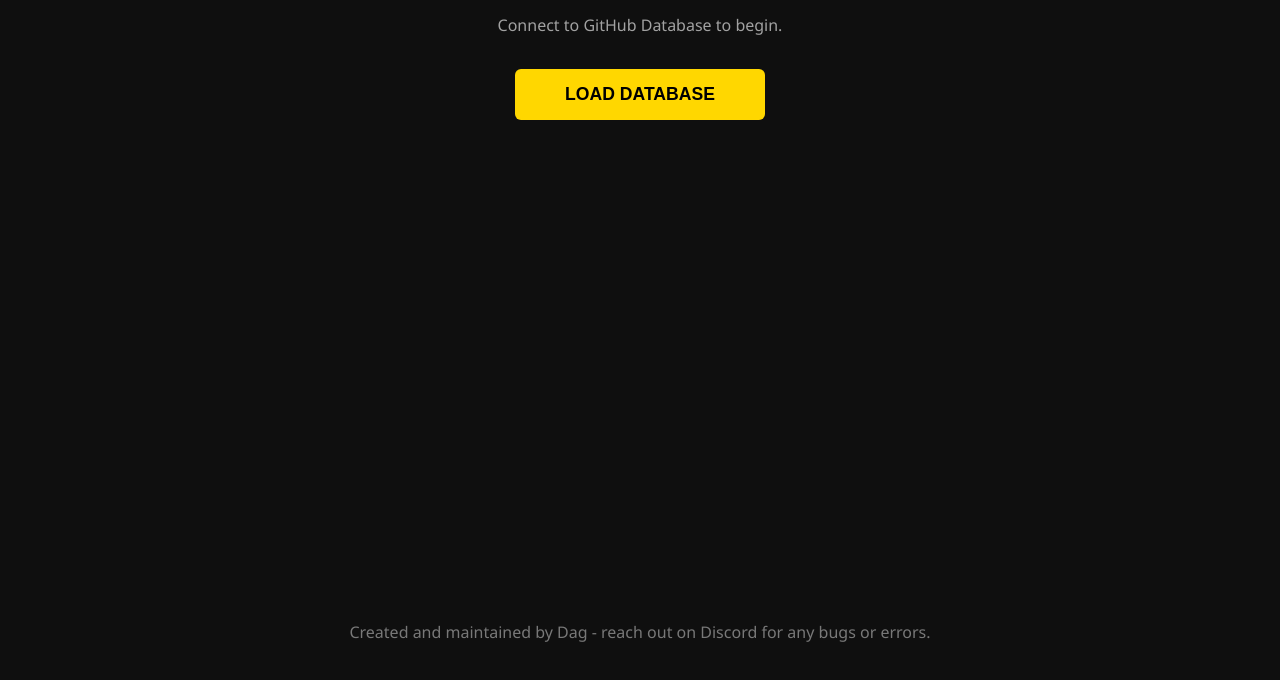
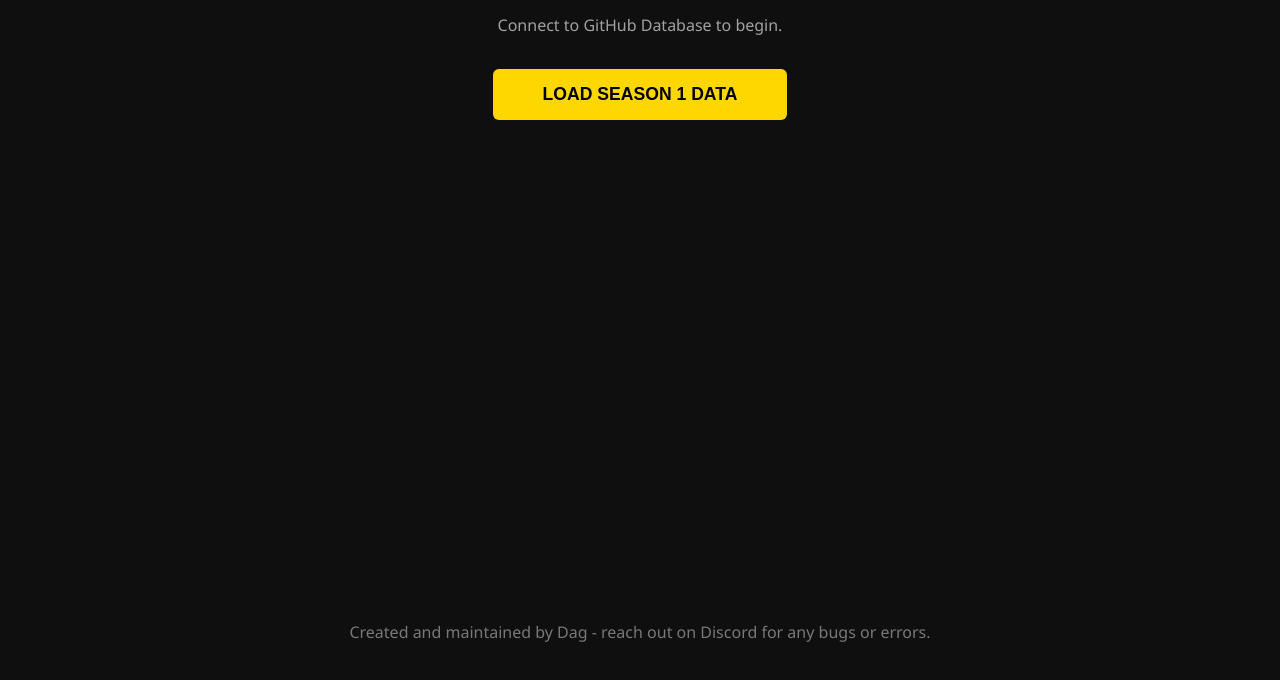
Before and after one commit to IsaiahNathaniel/smite2, a plain HTML site: page index.html in a window 1280 px wide. Shown: the part 232-912 px from the top of the page. Drawn offline with Linux system fonts and the light colour scheme.

Commit message:
Update index.html

```diff
--- a/index.html
+++ b/index.html
@@ -44,7 +44,7 @@
     <div id="welcome-screen" style="text-align: center; padding: 100px 0;">
         <h1 style="color: var(--gold); font-size: 3em; margin-bottom: 10px;">Smite 2 Joust Superliiga Data and Analytics</h1>
         <p style="margin-bottom: 30px; opacity: 0.7;">Connect to GitHub Database to begin.</p>
-        <button onclick="initApp()" style="padding: 15px 50px; font-size: 1.1em;">LOAD DATABASE</button>
+        <button onclick="initApp()" style="padding: 15px 50px; font-size: 1.1em;">LOAD SEASON 1 DATA</button>
         <p style="margin-top: 500px; opacity: 0.5;">Created and maintained by Dag - reach out on Discord for any bugs or errors.</p>
     </div>
 
```
